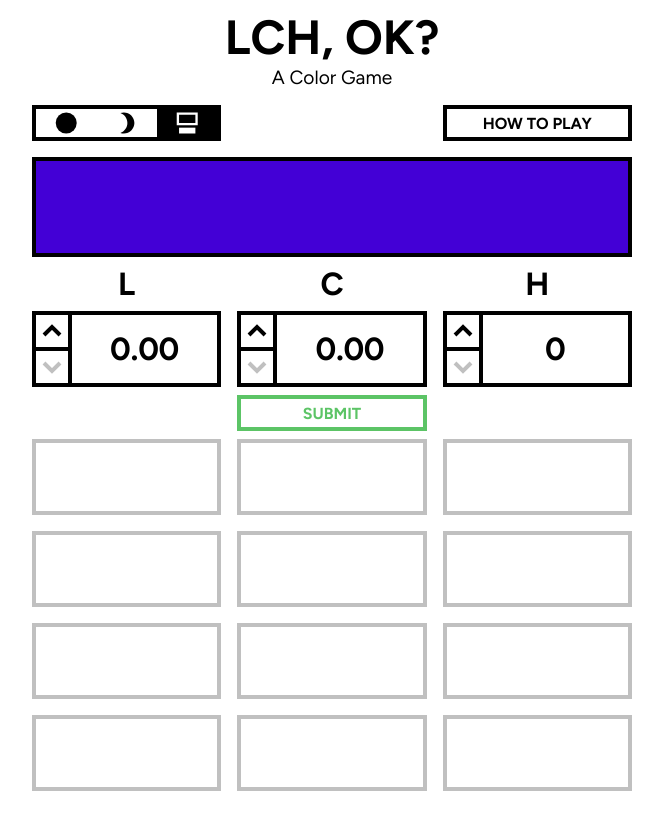
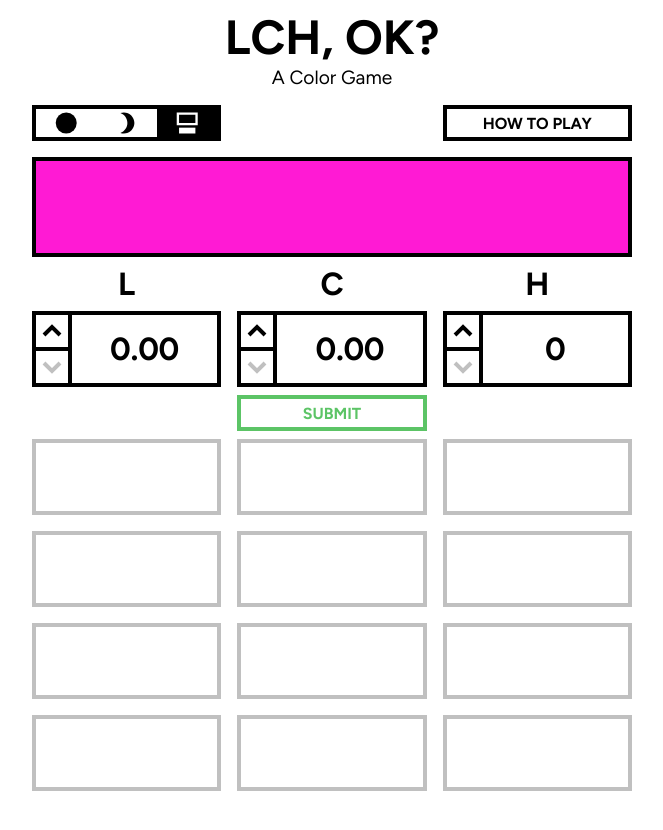
Before and after one commit to MegaCornflakes/lchok, a SvelteKit app: page / in a window 1280 px wide. Shown: the top 830 px of the page, without its empty margins (308-971 px from the left). Built offline with nearby package versions, Linux system fonts and the light colour scheme.

Commit message:
- Add MIT license - Update README with game description and instructions - Version bump to 1.0.0 - Extract some utilities into their own files - Improve game state management and results handling

```diff
--- a/src/components/Button.svelte
+++ b/src/components/Button.svelte
@@ -1,12 +1,14 @@
 <script lang="ts">
 	import type { HTMLButtonAttributes } from 'svelte/elements'
+	import type { Snippet } from 'svelte'
 
 	type Props = HTMLButtonAttributes & {
 		color?: string
 		animated?: boolean
+		children: Snippet
 	}
 
-	let { color = 'black', animated = false, children, ...props } = $props()
+	let { color = 'black', animated = false, children, ...props }: Props = $props()
 </script>
 
 <button style="--color: {color}" class:animated {...props}>
--- a/src/components/Modal.svelte
+++ b/src/components/Modal.svelte
@@ -1,9 +1,16 @@
 <script lang="ts">
+	import type { Snippet } from 'svelte'
+
+	type Props = {
+		children: Snippet
+	}
+
+	let { children }: Props = $props()
 </script>
 
 <div class="modal-background">
 	<div class="modal-content">
-		<slot />
+		{@render children()}
 	</div>
 </div>
 
--- /dev/null
+++ b/src/lib/color.ts
@@ -0,0 +1,152 @@
+import type { Three } from './types'
+
+/**
+ * Matrix coefficients for linear sRGB to Oklab conversion
+ * These are derived from the Oklab color space specification
+ */
+const SRGB_TO_LMS = {
+	l: [0.4122214708, 0.5363325363, 0.0514459929],
+	m: [0.2119034982, 0.6806995451, 0.1073969566],
+	s: [0.0883024619, 0.2817188376, 0.6299787005]
+} as const
+
+const LMS_TO_OKLAB = {
+	L: [0.2104542553, 0.793617785, -0.0040720468],
+	a: [1.9779984951, -2.428592205, 0.4505937099],
+	b: [0.0259040371, 0.7827717662, -0.808675766]
+} as const
+
+const OKLAB_TO_LMS = {
+	l: [1, 0.3963377774, 0.2158037573],
+	m: [1, -0.1055613458, -0.0638541728],
+	s: [1, -0.0894841775, -1.291485548]
+} as const
+
+const LMS_TO_SRGB = {
+	r: [4.0767416621, -3.3077115913, 0.2309699292],
+	g: [-1.2684380046, 2.6097574011, -0.3413193965],
+	b: [-0.0041960863, -0.7034186147, 1.707614701]
+} as const
+
+/** Linear sRGB threshold for gamma correction */
+const LINEAR_SRGB_THRESHOLD = 0.0031308
+
+/** Maximum chroma bound for OKLCH (reasonable upper limit) */
+export const MAX_CHROMA_BOUND = 0.4
+
+/**
+ * Converts linear sRGB values to Oklab color space
+ * @param r - Red channel (0-1)
+ * @param g - Green channel (0-1)
+ * @param b - Blue channel (0-1)
+ * @returns Oklab [L, a, b] values
+ */
+export function linearSrgbToOklab(r: number, g: number, b: number): Three<number> {
+	const l = SRGB_TO_LMS.l[0] * r + SRGB_TO_LMS.l[1] * g + SRGB_TO_LMS.l[2] * b
+	const m = SRGB_TO_LMS.m[0] * r + SRGB_TO_LMS.m[1] * g + SRGB_TO_LMS.m[2] * b
+	const s = SRGB_TO_LMS.s[0] * r + SRGB_TO_LMS.s[1] * g + SRGB_TO_LMS.s[2] * b
+
+	const lCbrt = Math.cbrt(l)
+	const mCbrt = Math.cbrt(m)
+	const sCbrt = Math.cbrt(s)
+
+	return [
+		LMS_TO_OKLAB.L[0] * lCbrt + LMS_TO_OKLAB.L[1] * mCbrt + LMS_TO_OKLAB.L[2] * sCbrt,
+		LMS_TO_OKLAB.a[0] * lCbrt + LMS_TO_OKLAB.a[1] * mCbrt + LMS_TO_OKLAB.a[2] * sCbrt,
+		LMS_TO_OKLAB.b[0] * lCbrt + LMS_TO_OKLAB.b[1] * mCbrt + LMS_TO_OKLAB.b[2] * sCbrt
+	]
+}
+
+/**
+ * Converts Oklab color space to linear sRGB
+ * @param L - Lightness (0-1)
+ * @param a - Green-red axis
+ * @param b - Blue-yellow axis
+ * @returns Linear sRGB [r, g, b] values
+ */
+export function oklabToLinearSrgb(L: number, a: number, b: number): Three<number> {
+	const lCbrt = OKLAB_TO_LMS.l[0] * L + OKLAB_TO_LMS.l[1] * a + OKLAB_TO_LMS.l[2] * b
+	const mCbrt = OKLAB_TO_LMS.m[0] * L + OKLAB_TO_LMS.m[1] * a + OKLAB_TO_LMS.m[2] * b
+	const sCbrt = OKLAB_TO_LMS.s[0] * L + OKLAB_TO_LMS.s[1] * a + OKLAB_TO_LMS.s[2] * b
+
+	const l = lCbrt ** 3
+	const m = mCbrt ** 3
+	const s = sCbrt ** 3
+
+	return [
+		LMS_TO_SRGB.r[0] * l + LMS_TO_SRGB.r[1] * m + LMS_TO_SRGB.r[2] * s,
+		LMS_TO_SRGB.g[0] * l + LMS_TO_SRGB.g[1] * m + LMS_TO_SRGB.g[2] * s,
+		LMS_TO_SRGB.b[0] * l + LMS_TO_SRGB.b[1] * m + LMS_TO_SRGB.b[2] * s
+	]
+}
+
+/**
+ * Applies gamma correction to convert linear sRGB to sRGB
+ * @param value - Linear sRGB value (0-1)
+ * @returns Gamma-corrected sRGB value (0-1)
+ */
+function linearToGamma(value: number): number {
+	return value <= LINEAR_SRGB_THRESHOLD ? 12.92 * value : 1.055 * value ** (1 / 2.4) - 0.055
+}
+
+/**
+ * Converts OKLCH color to sRGB (0-255 range)
+ * @param L - Lightness (0-1)
+ * @param C - Chroma (0-~0.4)
+ * @param h - Hue angle in degrees (0-360)
+ * @returns sRGB [r, g, b] values (0-255)
+ */
+export function oklchToSrgb(L: number, C: number, h: number): Three<number> {
+	const hRad = (h * Math.PI) / 180
+	const a = C * Math.cos(hRad)
+	const b = C * Math.sin(hRad)
+
+	const rgbLinear = oklabToLinearSrgb(L, a, b)
+	const rgbGamma = rgbLinear.map(linearToGamma)
+
+	return rgbGamma.map((v) => Math.round(Math.max(0, Math.min(255, v * 255)))) as Three<number>
+}
+
+/**
+ * Checks if RGB values are within valid sRGB gamut
+ * @param rgb - RGB values (0-255)
+ * @returns True if all values are in valid range
+ */
+export function isValidSrgb(rgb: Three<number>): boolean {
+	return rgb.every((v) => v >= 0 && v <= 255)
+}
+
+/**
+ * Finds the maximum chroma for a given lightness and hue that stays within sRGB gamut
+ * Uses binary search for efficiency
+ * @param L - Lightness (0-1)
+ * @param h - Hue angle in degrees
+ * @param tolerance - Search precision (default: 0.001)
+ * @returns Maximum valid chroma value
+ */
+export function findMaxChroma(L: number, h: number, tolerance = 0.001): number {
+	let low = 0
+	let high = MAX_CHROMA_BOUND
+
+	while (high - low > tolerance) {
+		const mid = (low + high) / 2
+		const rgb = oklchToSrgb(L, mid, h)
+
+		if (isValidSrgb(rgb)) {
+			low = mid
+		} else {
+			high = mid
+		}
+	}
+
+	return low
+}
+
+/**
+ * Formats RGB values as a space-separated string
+ * @param rgb - RGB values (0-255)
+ * @returns String like "255 128 64"
+ */
+export function formatRgbString(rgb: Three<number>): string {
+	return rgb.join(' ')
+}
--- a/src/lib/date.ts
+++ b/src/lib/date.ts
@@ -1,3 +1,4 @@
+/** Formats a date as "Month Day, Year" in NY time */
 export function formatDate(date: Date) {
 	return date.toLocaleDateString('en-US', {
 		timeZone: 'America/New_York',
@@ -7,6 +8,7 @@
 	})
 }
 
+/** Checks if two dates are on the same day in NY time */
 export function sameDay(date: Date) {
 	const now = new Date()
 	return formatDate(now) === formatDate(date)
--- a/src/lib/types.ts
+++ b/src/lib/types.ts
@@ -1 +1,2 @@
+// A lot of things in the project are 3 numbers
 export type Three<T> = [T, T, T]
--- a/src/routes/+layout.svelte
+++ b/src/routes/+layout.svelte
@@ -13,7 +13,7 @@
 	})
 </script>
 
-<div id="jerma985" data-theme={theme.current}>
+<div id="app-root" data-theme={theme.current}>
 	<div id="lchok">
 		<div id="header">
 			<p id="title">LCH, OK?</p>
@@ -58,6 +58,10 @@
 
 <svelte:head>
 	<title>LCH, OK?</title>
+	<meta
+		name="description"
+		content="LCH, OK? - A daily color guessing game where you guess colors in the OKLCH color space by entering Luminance, Chroma, and Hue values."
+	/>
 	<link rel="preconnect" href="https://fonts.googleapis.com" />
 	<link rel="preconnect" href="https://fonts.gstatic.com" crossorigin="anonymous" />
 	<link
@@ -72,6 +76,7 @@
 		--foreground: #000;
 		--disabled: #c0c0c0;
 		--accent-luminance: 0.7;
+		--exponential: cubic-bezier(0.16, 1, 0.3, 1);
 	}
 
 	@media (prefers-color-scheme: dark) {
@@ -106,7 +111,7 @@
 		height: 100%;
 	}
 
-	#jerma985 {
+	#app-root {
 		height: 100%;
 		width: 100%;
 		display: flex;
--- a/src/routes/state.svelte.ts
+++ b/src/routes/state.svelte.ts
@@ -1,5 +1,6 @@
 import type { Three } from '$lib/types'
 
+// Game
 interface GameState {
 	date: Date
 	colorRGB: string
```
Also changed, not shown: package.json (+5 -2 lines), src/components/Counter.svelte (+9 -0 lines), src/lib/random.ts (added, +80 -0 lines), src/routes/+page.svelte (+99 -137 lines), src/routes/results/+page.svelte (+8 -0 lines), 2 other files (tests, documents, lock files or other folders).
